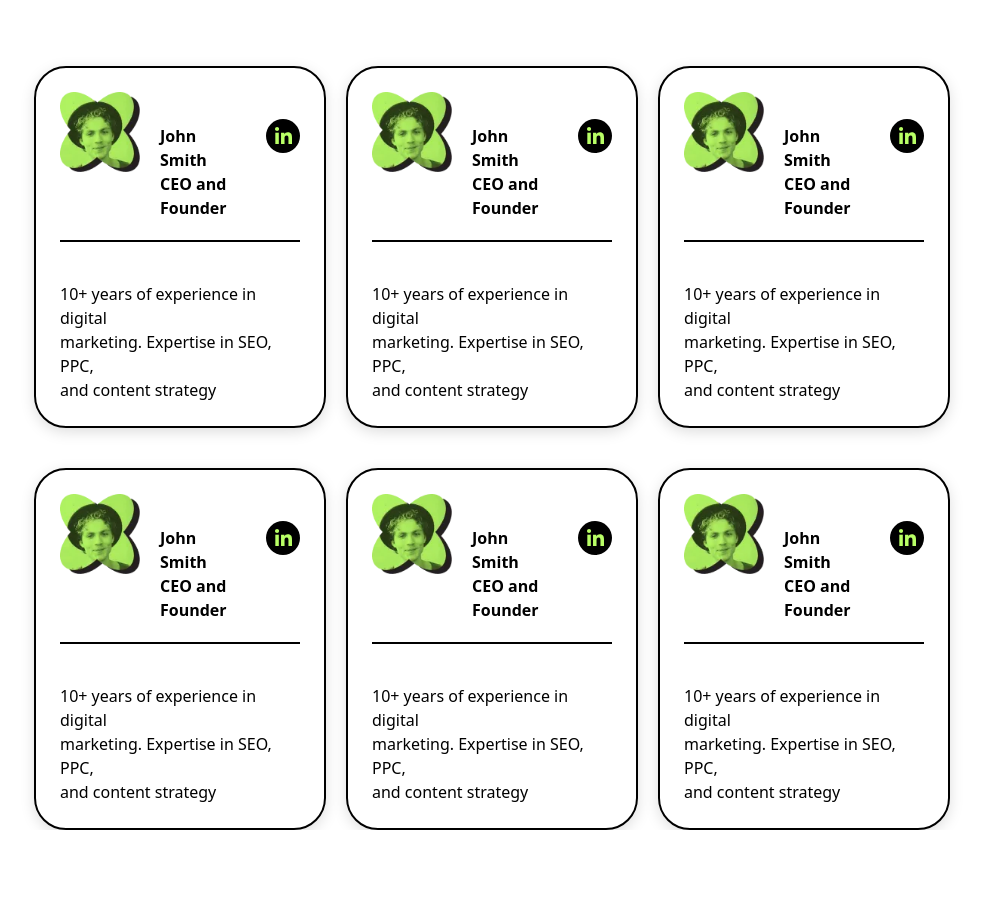
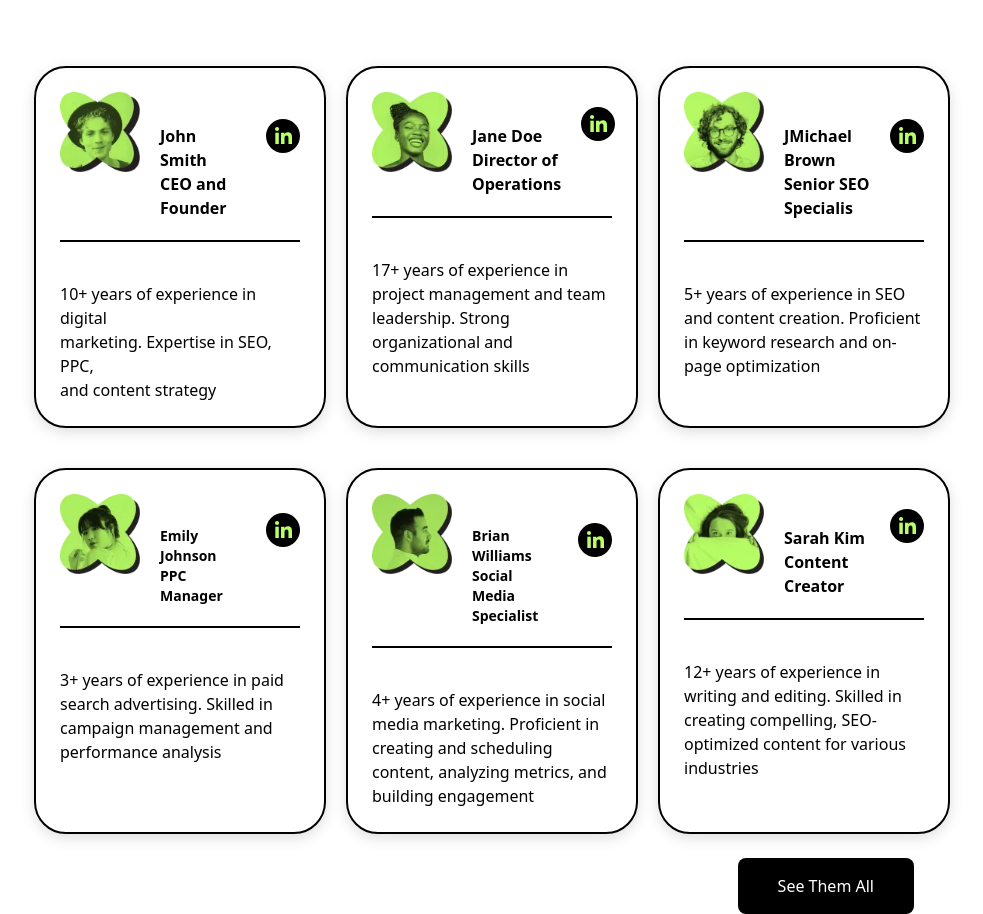
Before and after one commit to Oxbee27/landscape, a website: page src/index.html in a window 1280 px wide. Shown: the part 4040-4954 px from the top of the page, without its empty margins (166-1149 px from the left). Before the commit the page ends 4870 px from the top, so only its background shows below. Drawn offline with Linux system fonts and the light colour scheme; a web font is replaced by a local one.

Commit message:
feature commit

```diff
--- a/src/index.html
+++ b/src/index.html
@@ -432,95 +432,91 @@
                     <section
                         class=" px-6 py-6  gap-2 mt-10 rounded-4xl border-2 w-[350px] shadow-[0_4px_15px_-1px_rgba(0,0,0,0.15)]">
                         <div class="flex gap-5  ">
-                            <img src="/img/_image (6).webp" alt="" class=" w-[80px] h-[80px]">
+                            <img src="/img/_image (9).webp" alt="" class=" w-[80px] h-[80px]">
 
-                            <h3 class="text-md font-bold mt-8">John Smith <br>
-                                CEO and Founder</h3>
+                            <h3 class="text-md font-bold mt-8">Jane Doe <br>
+                                Director of Operations</h3>
                             <img src="/img/_image (13).svg" alt="" class="mb-10">
                         </div>
                         <div class="border-1 w-60 mt-5"></div>
 
-                        <p class="mt-10">10+ years of experience in digital <br> marketing. Expertise in SEO, PPC, <br>
-                            and content strategy</p>
+                        <p class="mt-10">17+ years of experience in project management and team leadership. Strong
+                            organizational and communication skills</p>
 
                     </section>
 
-                    <section
-                        class=" px-6 py-6 gap-2 mt-10 rounded-4xl border-2 w-[350px]
+                    <section class=" px-6 py-6 gap-2 mt-10 rounded-4xl border-2 w-[350px]
                         shadow-[0_4px_15px_-1px_rgba(0,0,0,0.15)]">
                         <div class="flex gap-5  ">
-                            <img src="/img/_image (6).webp" alt="" class=" w-[80px] h-[80px]">
+                            <img src="/img/_image (18).webp" alt="" class=" w-[80px] h-[80px]">
 
-                            <h3 class="text-md font-bold mt-8">John Smith <br>
-                                CEO and Founder</h3>
+                            <h3 class="text-md font-bold mt-8">JMichael Brown <br>
+                                Senior SEO Specialis</h3>
                             <img src="/img/_image (13).svg" alt="" class="mb-10">
                         </div>
                         <div class="border-1 w-60 mt-5"></div>
 
-                        <p class="mt-10">10+ years of experience in digital <br> marketing. Expertise in SEO, PPC, <br>
-                            and content strategy</p>
+                        <p class="mt-10">5+ years of experience in SEO and content creation. Proficient in keyword
+                            research and on-page optimization</p>
                     </section>
 
                 </section>
                 <!-- Repeat the above section for each team member -->
                 <section class="flex justify-around  gap-5">
 
-                    <section
-
-                        class=" px-6 py-6 gap-2 mt-10 rounded-4xl border-2 w-[350px]
+                    <section class=" px-6 py-6 gap-2 mt-10 rounded-4xl border-2 w-[350px]
                         shadow-[0_4px_15px_-1px_rgba(0,0,0,0.15)]">
                         <div class="flex gap-5  ">
-                            <img src="/img/_image (6).webp" alt="" class=" w-[80px] h-[80px]">
+                            <img src="/img/_image (12).webp" alt="" class=" w-[80px] h-[80px]">
 
-                            <h3 class="text-md font-bold mt-8">John Smith <br>
-                                CEO and Founder</h3>
+                            <h3 class="text-sm font-bold mt-8">Emily Johnson <br>
+                                PPC Manager</h3>
                             <img src="/img/_image (13).svg" alt="" class="mb-10">
                         </div>
                         <div class="border-1 w-60 mt-5"></div>
 
-                        <p class="mt-10">10+ years of experience in digital <br> marketing. Expertise in SEO, PPC, <br>
-                            and content strategy</p>
+                        <p class="mt-10">3+ years of experience in paid search advertising. Skilled in campaign
+                            management and performance analysis</p>
 
                     </section>
 
-                    <section
-                        class=" px-6 py-6 gap-2 mt-10 rounded-4xl border-2 w-[350px]
+                    <section class=" px-6 py-6 gap-2 mt-10 rounded-4xl border-2 w-[350px]
                         shadow-[0_4px_15px_-1px_rgba(0,0,0,0.15)]">
                         <div class="flex gap-5  ">
-                            <img src="/img/_image (6).webp" alt="" class=" w-[80px] h-[80px]">
+                            <img src="/img/_image (7).webp" alt="" class=" w-[80px] h-[80px]">
 
-                            <h3 class="text-md font-bold mt-8">John Smith <br>
-                                CEO and Founder</h3>
+                            <h3 class="text-sm font-bold mt-8 ">Brian Williams <br>
+                                Social Media Specialist</h3>
                             <img src="/img/_image (13).svg" alt="" class="mb-10">
                         </div>
                         <div class="border-1 w-60 mt-5"></div>
 
-                        <p class="mt-10">10+ years of experience in digital <br> marketing. Expertise in SEO, PPC, <br>
-                            and content strategy</p>
+                        <p class="mt-10">4+ years of experience in social media marketing. Proficient in creating and
+                            scheduling content, analyzing metrics, and building engagement</p>
 
                     </section>
 
-                    <section
-                        class=" px-6 py-6 gap-2 mt-10 rounded-4xl border-2 w-[350px]
+                    <section class=" px-6 py-6 gap-2 mt-10 rounded-4xl border-2 w-[350px]
                         shadow-[0_4px_15px_-1px_rgba(0,0,0,0.15)]">
                         <div class="flex gap-5  ">
-                            <img src="/img/_image (6).webp" alt="" class=" w-[80px] h-[80px]">
+                            <img src="/img/_image (19).webp" alt="" class=" w-[80px] h-[80px]">
 
-                            <h3 class="text-md font-bold mt-8">John Smith <br>
-                                CEO and Founder</h3>
+                            <h3 class="text-md font-bold mt-8">Sarah Kim <br>
+                                Content Creator</h3>
                             <img src="/img/_image (13).svg" alt="" class="mb-10">
                         </div>
                         <div class="border-1 w-60 mt-5"></div>
 
-                        <p class="mt-10">10+ years of experience in digital <br> marketing. Expertise in SEO, PPC, <br>
-                            and content strategy</p>
+                        <p class="mt-10"> 12+ years of experience in writing and editing. Skilled in creating compelling, SEO-optimized content for various industries </p>
 
                     </section>
 
                 </section>
+                <div class="flex justify-end mt-4">
+                <button class=" flex justify-center px-10 py-4 bg-black text-white rounded-lg hover:bg-[#99CD39] mt-2 capitalize ">see them all</button>
+                </div>
+            </article>
 
-
-            </article>
 </body>
 
 </html>
```
Also changed, not shown: img/_image (18).webp (added), img/_image (19).webp (added), src/output.css.
